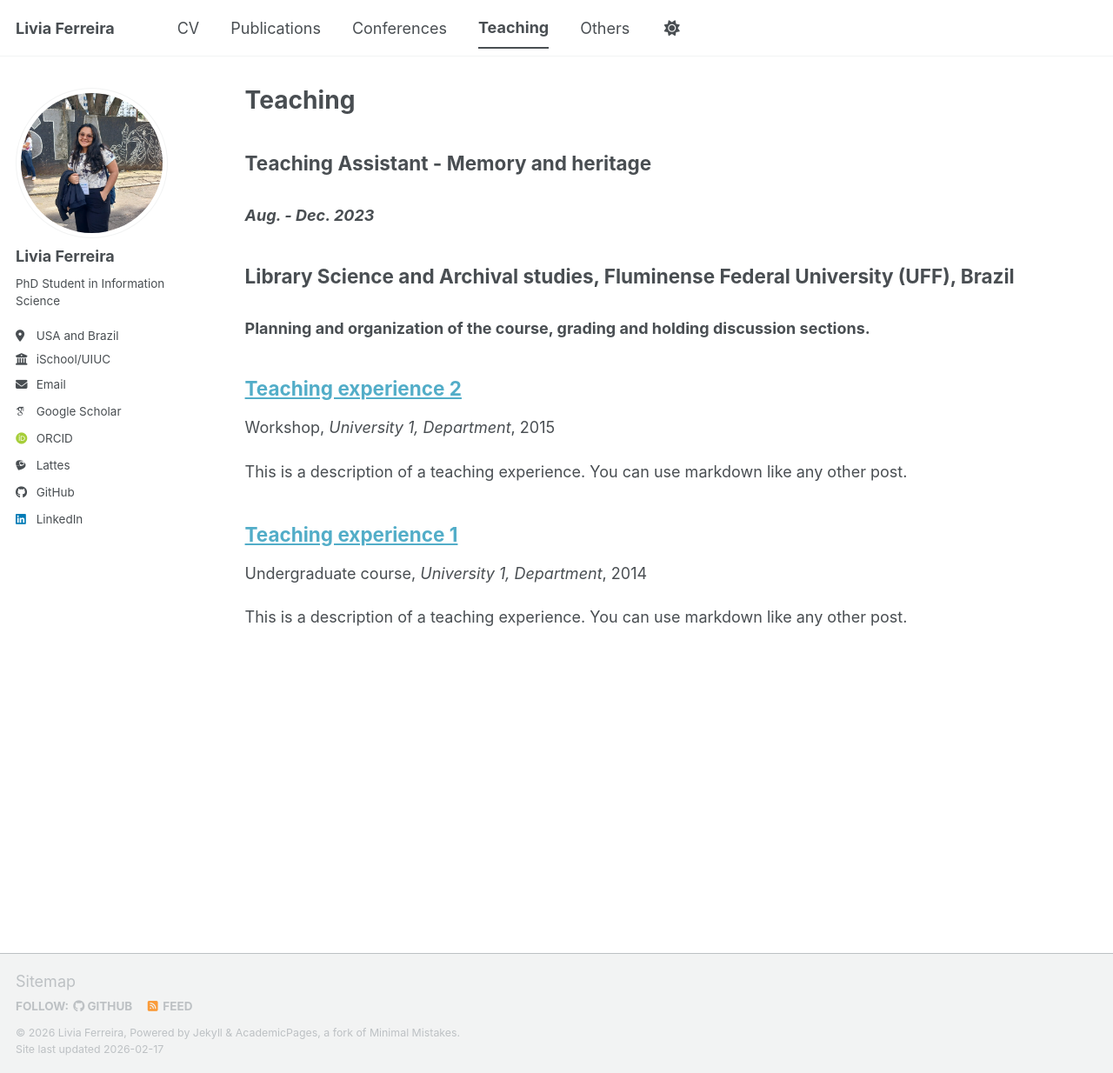
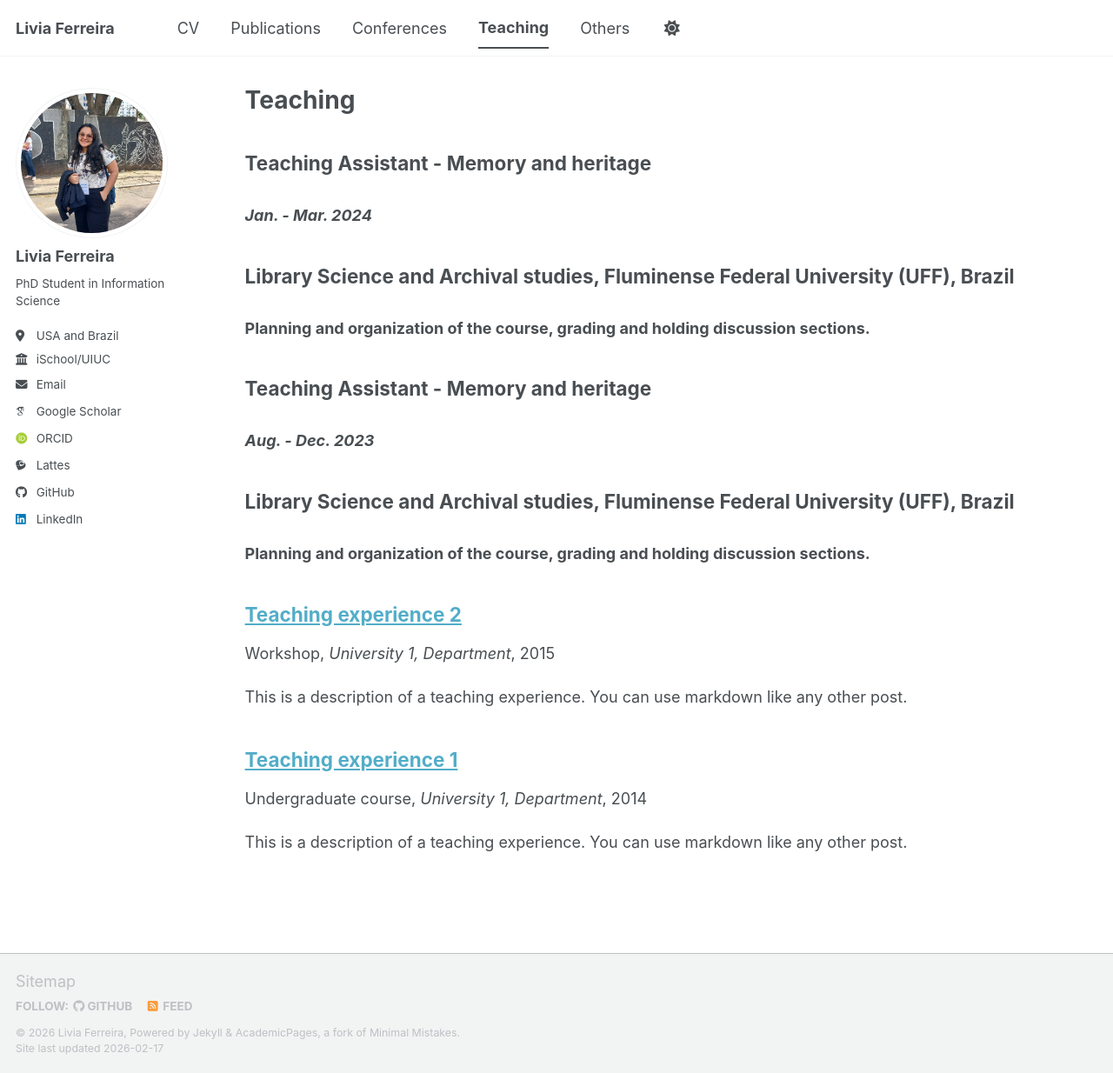
Before and after one commit to liviaf2/liviaf2.github.io, a Jekyll site: the page built from _pages/teaching.html, in a window 1280 px wide and 1234 px high. Shown: the whole window at 87% size. Built offline with Jekyll 4.4.1, drawn with Linux system fonts in a browser that asks for light colours; some web fonts are replaced; a script bundle is joined from its source files by our own code; library files that are not in the unit come from our copies.

Commit message:
Testando teaching 2

```diff
--- a/_pages/teaching.html
+++ b/_pages/teaching.html
@@ -4,6 +4,14 @@
 permalink: /teaching/
 author_profile: true
 ---
+
+<div>
+<h2> <strong> Teaching Assistant</strong> - Memory and heritage</h2>
+<h3> <i>Jan. - Mar. 2024</i></h3>
+<h2>Library Science and Archival studies, Fluminense Federal University (UFF), Brazil </h2>
+<h3>Planning and organization of the course, grading and holding discussion sections.</h3>
+
+</div>
 
 <div>
 <h2> <strong> Teaching Assistant</strong> - Memory and heritage</h2>
```
